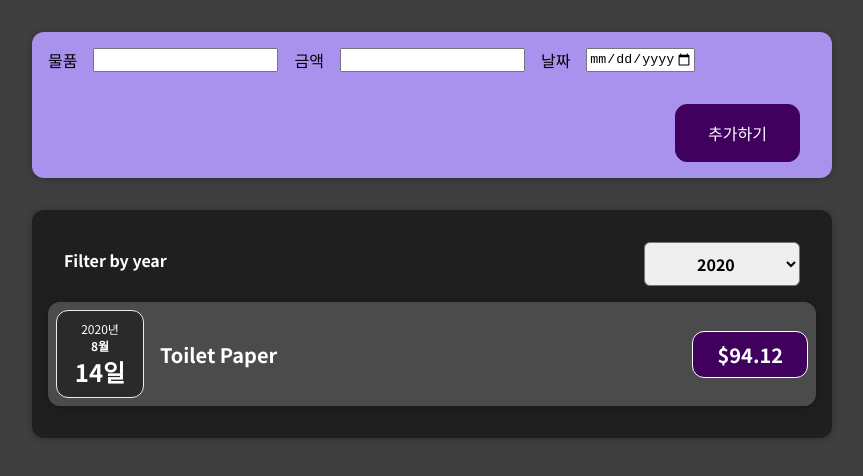
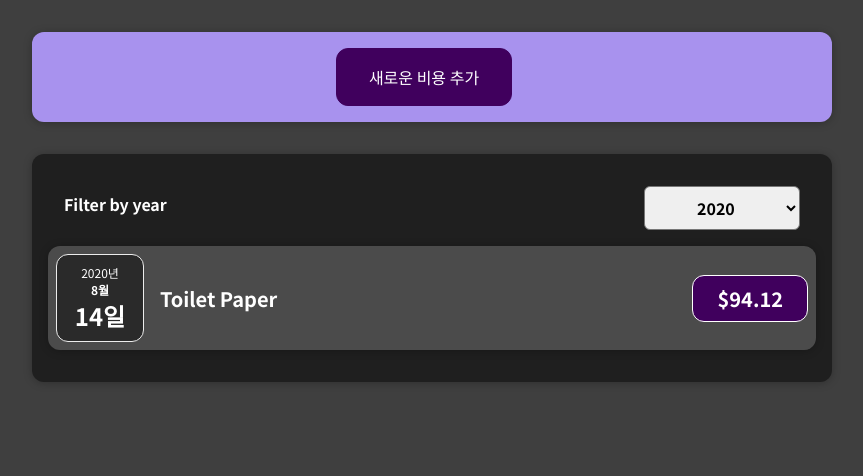
Before and after one commit to summereuna/react_practice, a React (Create React App) app: page / in a window 1280 px wide. Shown: the top 476 px of the page, without its empty margins (208-1071 px from the left). Built offline with nearby package versions, Linux system fonts and the light colour scheme.

Commit message:
Add editing state

```diff
--- a/src/components/NewExpense/ExpenseForm.js
+++ b/src/components/NewExpense/ExpenseForm.js
@@ -74,7 +74,10 @@ const ExpenseForm = (props) => {
         </div>
       </div>
       <div className="new-expense__actions">
-        <button type="submit">추가하기</button>
+        <button type="button" onClick={props.onCancel}>
+          취소
+        </button>
+        <button type="submit">비용 추가</button>
       </div>
     </form>
   );
--- a/src/components/NewExpense/NewExpense.js
+++ b/src/components/NewExpense/NewExpense.js
@@ -1,21 +1,43 @@
 import "./NewExpense.css";
 import ExpenseForm from "./ExpenseForm";
+import { useState } from "react";
 
 //사용자들이 비용 데이터 입력할 수 있는 입력 창
 const NewExpense = (props) => {
+  const [isEditing, setIsEditing] = useState(false);
+
   const saveExpenseDataHandler = (enteredExpenseData) => {
     //ExpenseForm에서 입력된 data를 매개변수로 받아 복사
     const expenseData = {
       ...enteredExpenseData,
       id: Math.random().toString(),
     };
-
     //상위 컴포넌트에서 props으로 받은 함수에 저장할 data 인자로 전달
     props.onAddExpenseData(expenseData);
+    //폼에 저장하고 나면 에디팅창 끄기
+    setIsEditing((prev) => !prev);
   };
+
+  const startEditingHandler = () => {
+    setIsEditing((prev) => !prev);
+  };
+
+  const stopEditingHandler = () => {
+    setIsEditing((prev) => !prev);
+  };
+
+  console.log(isEditing);
   return (
     <div className="new-expense">
-      <ExpenseForm onSaveExpenseData={saveExpenseDataHandler} />
+      {!isEditing && (
+        <button onClick={startEditingHandler}>새로운 비용 추가</button>
+      )}
+      {isEditing && (
+        <ExpenseForm
+          onCancel={stopEditingHandler}
+          onSaveExpenseData={saveExpenseDataHandler}
+        />
+      )}{" "}
     </div>
   );
 };
```
